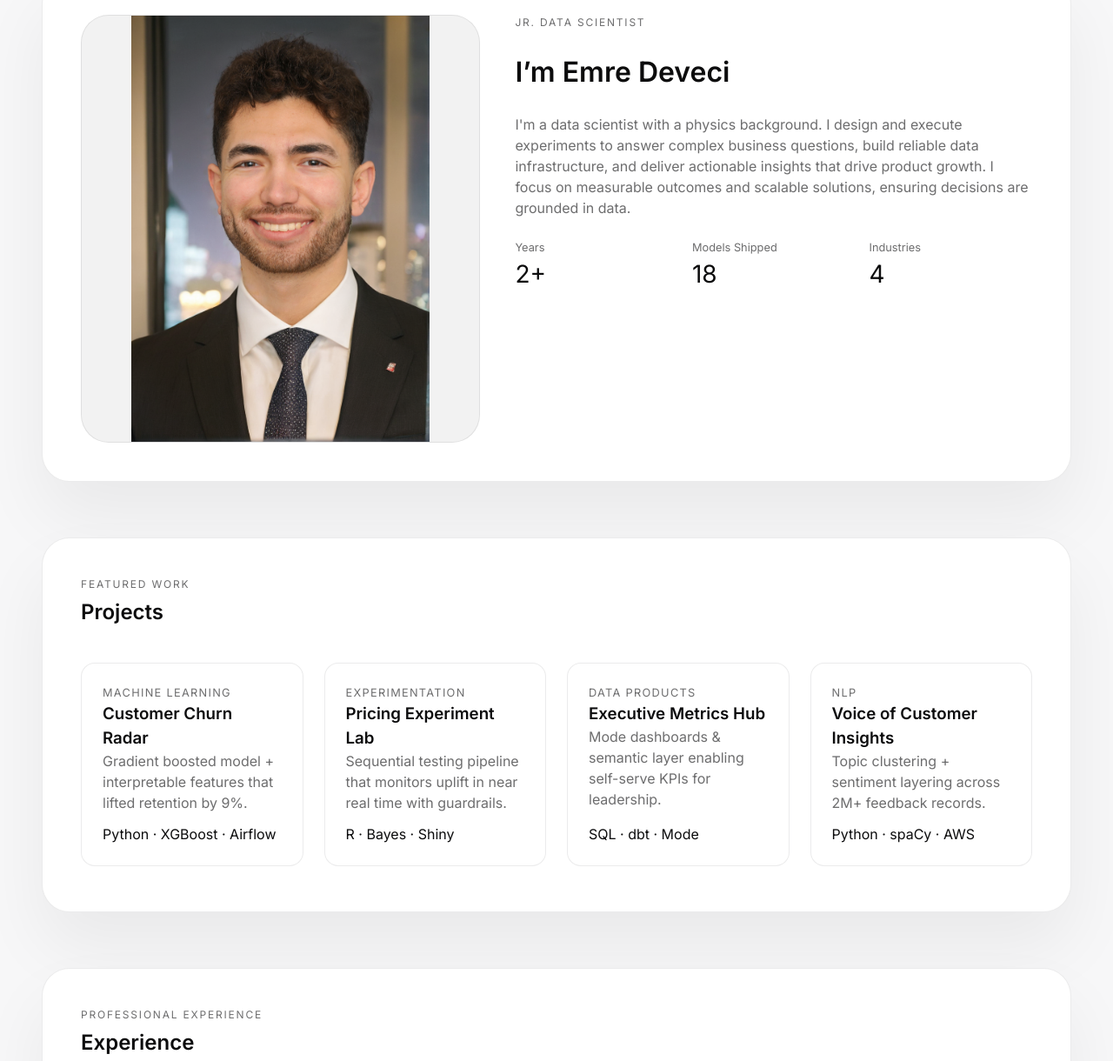
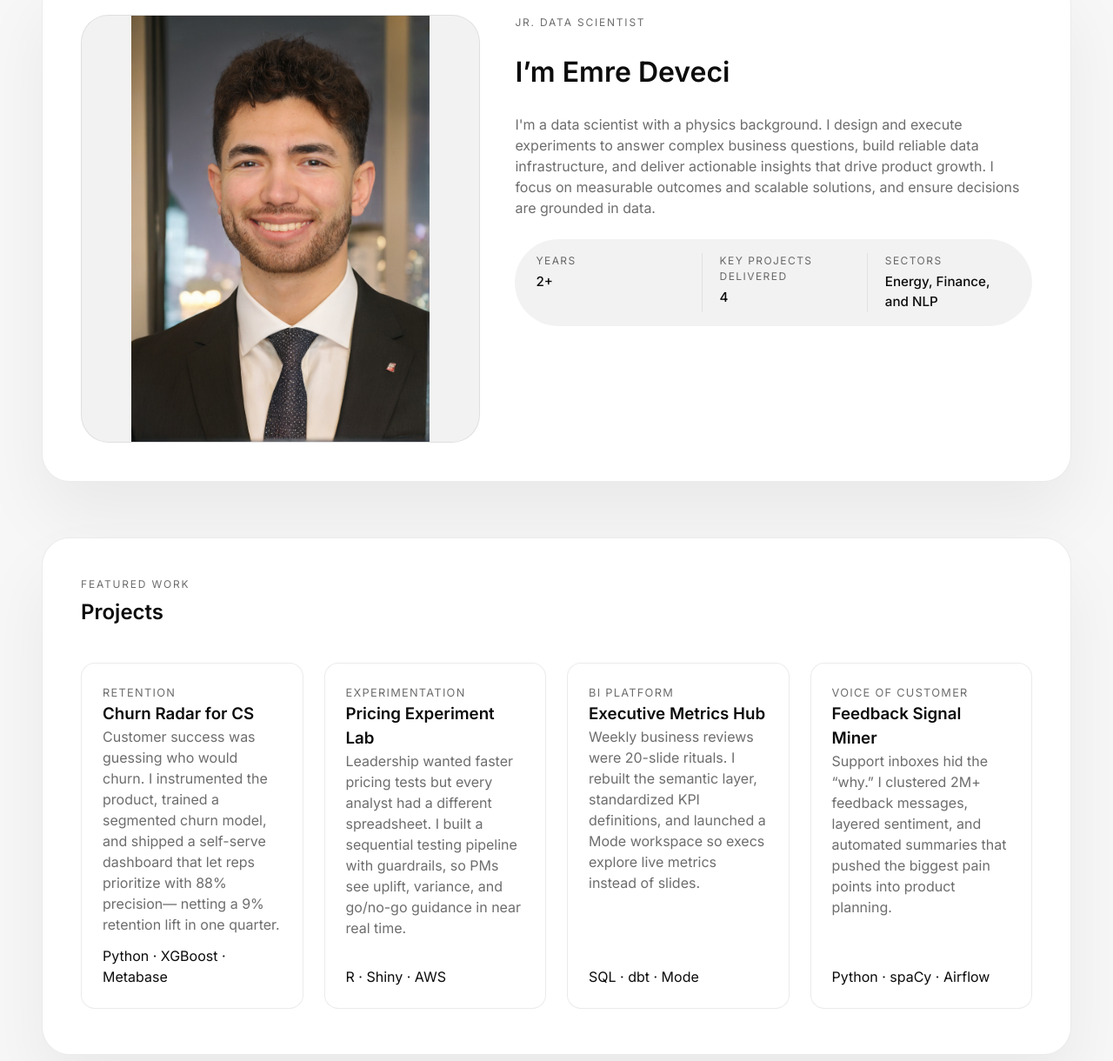
Before and after one commit to m-emre-deveci/emre-portfolio-page, a plain HTML site: page index.html in a window 1280 px wide. Shown: the part 76-1296 px from the top of the page at 87% size. Drawn offline with Linux system fonts and the light colour scheme.

Commit message:
Improved Portfolio

```diff
--- a/index.html
+++ b/index.html
@@ -26,7 +26,7 @@
           <p class="eyebrow">Jr. Data Scientist</p>
           <h1>I’m Emre Deveci</h1>
           <p>
-            I'm a data scientist with a physics background. I design and execute experiments to answer complex business questions, build reliable data infrastructure, and deliver actionable insights that drive product growth. I focus on measurable outcomes and scalable solutions, ensuring decisions are grounded in data.
+            I'm a data scientist with a physics background. I design and execute experiments to answer complex business questions, build reliable data infrastructure, and deliver actionable insights that drive product growth. I focus on measurable outcomes and scalable solutions, and ensure decisions are grounded in data.
           </p>
           <div class="stats">
             <div>
@@ -34,12 +34,12 @@
               <p class="stat-value">2+</p>
             </div>
             <div>
-              <p class="stat-label">Models Shipped</p>
-              <p class="stat-value">18</p>
+              <p class="stat-label">Key Projects Delivered</p>
+              <p class="stat-value">4</p>
             </div>
             <div>
-              <p class="stat-label">Industries</p>
-              <p class="stat-value">4</p>
+              <p class="stat-label">Sectors</p>
+              <p class="stat-value">Energy, Finance, and NLP</p>
             </div>
           </div>
         </div>
@@ -53,14 +53,16 @@
         <div class="project-carousel" aria-label="Project showcase">
           <article class="project-card">
             <div>
-              <p class="project-label">Machine Learning</p>
-              <h3>Customer Churn Radar</h3>
+              <p class="project-label">Retention</p>
+              <h3>Churn Radar for CS</h3>
               <p>
-                Gradient boosted model + interpretable features that lifted
-                retention by 9%.
+                Customer success was guessing who would churn. I instrumented the
+                product, trained a segmented churn model, and shipped a
+                self-serve dashboard that let reps prioritize with 88% precision—
+                netting a 9% retention lift in one quarter.
               </p>
             </div>
-            <span>Python · XGBoost · Airflow</span>
+            <span>Python · XGBoost · Metabase</span>
           </article>
 
           <article class="project-card">
@@ -68,20 +70,23 @@
               <p class="project-label">Experimentation</p>
               <h3>Pricing Experiment Lab</h3>
               <p>
-                Sequential testing pipeline that monitors uplift in near real
-                time with guardrails.
+                Leadership wanted faster pricing tests but every analyst had a
+                different spreadsheet. I built a sequential testing pipeline with
+                guardrails, so PMs see uplift, variance, and go/no-go guidance
+                in near real time.
               </p>
             </div>
-            <span>R · Bayes · Shiny</span>
+            <span>R · Shiny · AWS</span>
           </article>
 
           <article class="project-card">
             <div>
-              <p class="project-label">Data Products</p>
+              <p class="project-label">BI Platform</p>
               <h3>Executive Metrics Hub</h3>
               <p>
-                Mode dashboards & semantic layer enabling self-serve KPIs for
-                leadership.
+                Weekly business reviews were 20-slide rituals. I rebuilt the
+                semantic layer, standardized KPI definitions, and launched a
+                Mode workspace so execs explore live metrics instead of slides.
               </p>
             </div>
             <span>SQL · dbt · Mode</span>
@@ -89,14 +94,15 @@
 
           <article class="project-card">
             <div>
-              <p class="project-label">NLP</p>
-              <h3>Voice of Customer Insights</h3>
+              <p class="project-label">Voice of customer</p>
+              <h3>Feedback Signal Miner</h3>
               <p>
-                Topic clustering + sentiment layering across 2M+ feedback
-                records.
+                Support inboxes hid the “why.” I clustered 2M+ feedback
+                messages, layered sentiment, and automated summaries that pushed
+                the biggest pain points into product planning.
               </p>
             </div>
-            <span>Python · spaCy · AWS</span>
+            <span>Python · spaCy · Airflow</span>
           </article>
         </div>
       </section>
@@ -143,7 +149,7 @@
             <h3>M.Sc. Data Science for Society &amp; Business</h3>
             <p>Constructor University · Bremen, Germany</p>
             <p>
-              Exploring applied ML, causal inference, and human-centered analytics for
+              Explored applied ML, causal inference, and human-centered analytics for
               complex socio-economic systems.
             </p>
           </article>
@@ -152,8 +158,10 @@
             <h3>B.Sc. Physics</h3>
             <p>Bogazici University · Istanbul, Türkiye</p>
             <p>
-              Built a rigorous foundation in quantitative modeling, experimentation,
-              and systems thinking.
+                Built a rigorous foundation in quantitative modeling, experimentation,
+                and systems thinking.
+
+
             </p>
           </article>
         </div>
@@ -177,10 +185,10 @@
             Message
             <textarea name="message" rows="4" placeholder="Let’s collaborate"></textarea>
           </label>
-          <button type="submit">Send Message</button>
+          <button type="submit">Start a conversation</button>
         </form>
         <div class="contact-meta">
-          <p>or email me directly</p>
+          <p>Prefer email?</p>
           <a href="mailto:m.emre.deveci@email.com">m.emre.deveci@gmail.com</a>
         </div>
       </section>
--- a/styles.css
+++ b/styles.css
@@ -104,19 +104,39 @@ p {
 }
 
 .stats {
-  display: grid;
-  grid-template-columns: repeat(auto-fit, minmax(120px, 1fr));
-  gap: 1rem;
+  display: flex;
+  flex-wrap: wrap;
+  gap: 1.5rem;
+  padding: 1rem 1.5rem;
+  border-radius: 999px;
+  background: var(--accent-faint);
+}
+
+.stats > div {
+  flex: 1 1 140px;
+  min-width: 0;
+  padding-left: 1.25rem;
+  border-left: 1px solid var(--border);
+}
+
+.stats > div:first-child {
+  padding-left: 0;
+  border-left: none;
 }
 
 .stat-label {
-  font-size: 0.8rem;
+  font-size: 0.75rem;
+  text-transform: uppercase;
+  letter-spacing: 0.12em;
   color: var(--ink-muted);
+  margin-bottom: 0.25rem;
 }
 
 .stat-value {
-  font-size: 1.75rem;
+  font-size: 0.95rem;
+  font-weight: 500;
   color: var(--ink);
+  word-break: break-word;
 }
 
 .projects .panel-heading,
```
